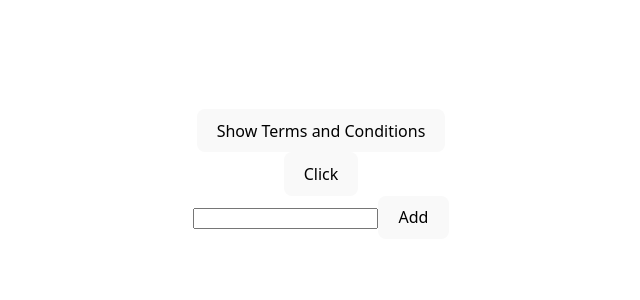
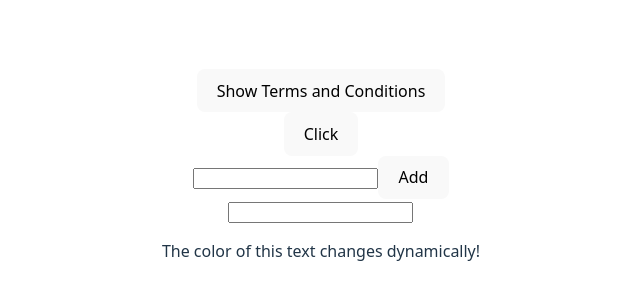
Before and after one commit to YashdeepN/react-key-concepts, a React (Vite) app: page / in a window 1280 px wide. Shown: the part 226-526 px from the top of the page, without its empty margins (319-959 px from the left). Built offline with nearby package versions, Linux system fonts and the light colour scheme.

Commit message:
color paragraph change color

```diff
--- a/src/App.jsx
+++ b/src/App.jsx
@@ -11,6 +11,7 @@ import Calculator from './components/Calculator'
 import ConditionalRender from './components/ConditionalRender'
 import BtnOrAnchor from './components/BtnOrAnchor'
 import ListOfItems from './components/ListOfItems'
+import ColorParagraph from './components/ColorParagraph'
 
 function App() {
   const [outputText, setCount] = useState("Initial Text")
@@ -36,6 +37,8 @@ function App() {
       </BtnOrAnchor>
 
       <ListOfItems />
+
+      <ColorParagraph />
     </>
   )
 }
--- a/src/components/ColorParagraph.jsx
+++ b/src/components/ColorParagraph.jsx
@@ -1,8 +1,17 @@
-import React from 'react'
+import React, { useState } from 'react'
 
 const ColorParagraph = () => {
+
+    const [enteredColor, setEnteredColor] = useState("");
+
+    function handleUpdateTextColor(event) {
+        setEnteredColor(event.target.value)
+    }
     return (
-        <div>ColorParagraph</div>
+        <div>
+            <input type="text" onChange={handleUpdateTextColor} />
+            <p style={{ color: enteredColor }}>The color of this text changes dynamically!</p>
+        </div>
     )
 }
 
```
